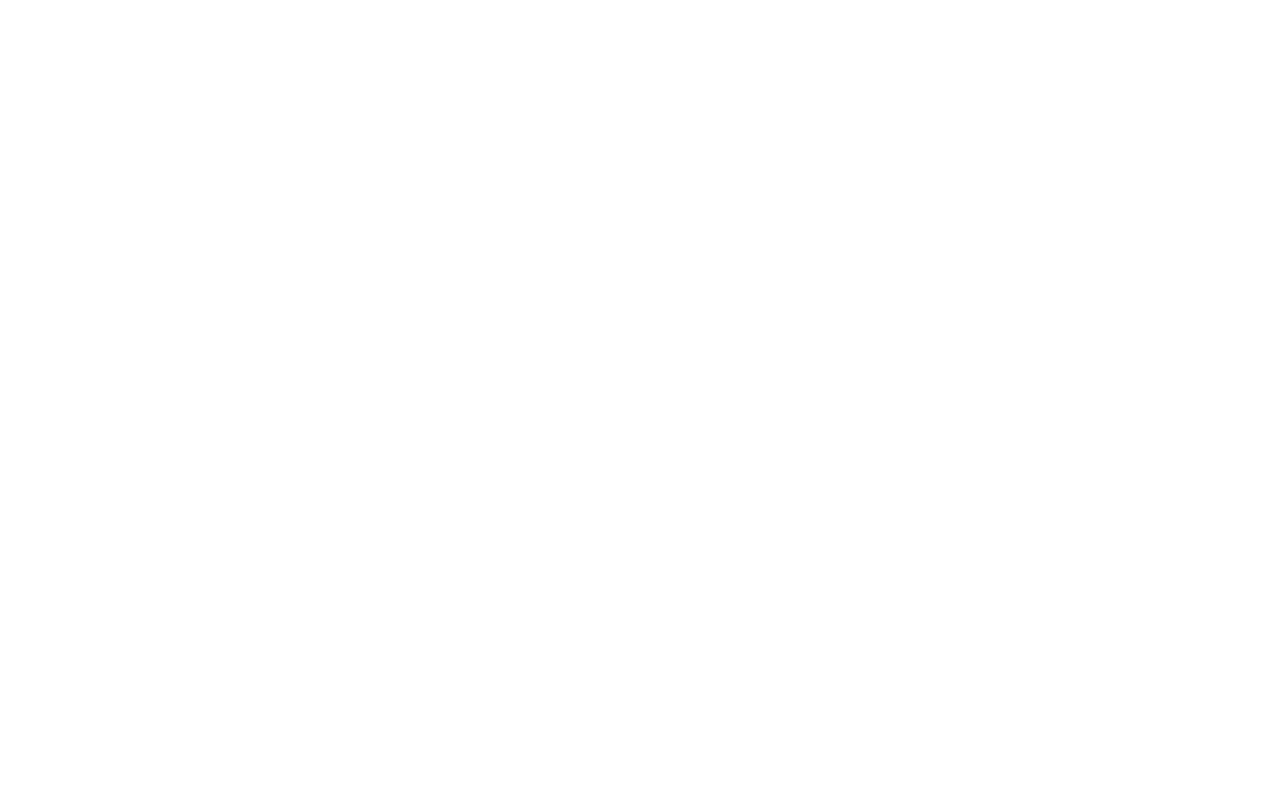
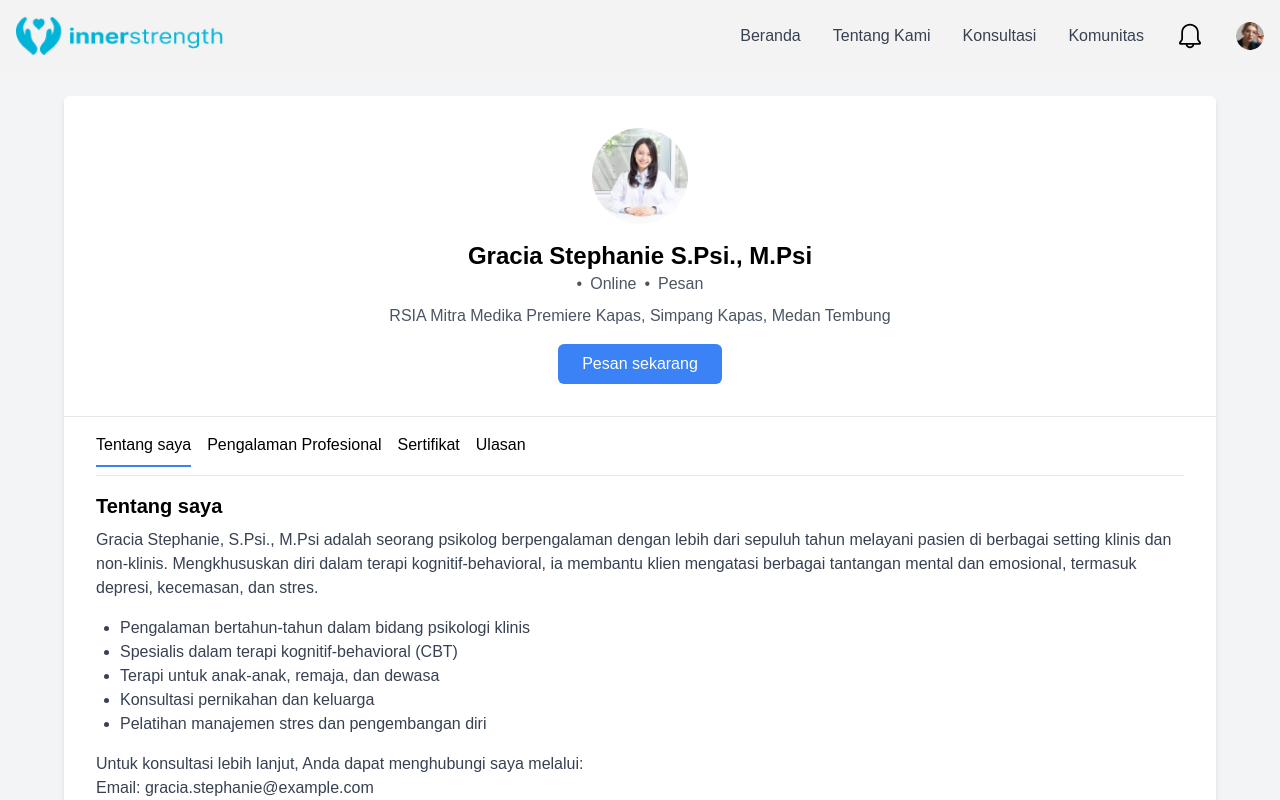
Before and after one commit to kupzed/InnerStrength, a React (Create React App) app: page /DetailKonsultasi in a window 1280 px wide. Before the commit this address had no page. Shown: the top 800 px of the page. Built offline with nearby package versions, Linux system fonts and the light colour scheme.

Commit message:
Detail Terapis

```diff
--- a/src/App.js
+++ b/src/App.js
@@ -71,6 +71,7 @@
 import Postingan4 from './pages/postingan4.jsx';
 import Postingan5 from './pages/postingan5.jsx';
 import Postingan6 from './pages/postingan6.jsx';
+import DetailKonsultasi from './pageslogin/konsultasi/DetailKonsultasi.jsx';
 
 const App = () => {
   return (
@@ -148,6 +149,7 @@
           <Route path="/Postingan5" element={<Postingan5 />} />
           <Route path="/Postingan6" element={<Postingan6 />} />
           <Route path="/Postinganmu" element={<Postinganmu />} />
+          <Route path="/DetailKonsultasi" element={<DetailKonsultasi />} />
           </Routes>
       </BrowserRouter>
     </div>
--- /dev/null
+++ b/src/pageslogin/konsultasi/DetailKonsultasi.jsx
@@ -0,0 +1,65 @@
+import React from 'react';
+import { FaRegStar, FaStar } from 'react-icons/fa';
+import Navbar from '../../components/HeaderLogin';
+import Footer from '../../components/Footer';
+import ppdokter from './assets/gracia.jpg'
+
+const DetailKonsultasi = () => {
+  return (
+    <div className="overflow-hidden">
+    <Navbar />
+    <div className="bg-gray-100 mt-16 min-h-screen p-4 md:p-8">
+      <div className="max-w-6xl mx-auto bg-white shadow-md rounded-md overflow-hidden">
+        <div className="p-4 md:p-8 flex flex-col items-center">
+          <img
+            src={ppdokter}
+            alt="Gracia Stephanie"
+            className="w-24 h-24 rounded-full object-cover mb-4"
+          />
+          <h1 className="text-2xl font-bold">Gracia Stephanie S.Psi., M.Psi</h1>
+          <div className="text-gray-600 flex items-center space-x-2">
+            <span>•</span>
+            <span>Online</span>
+            <span>•</span>
+            <span>Pesan</span>
+          </div>
+          <div className="text-gray-600 mt-2 text-center">
+            RSIA Mitra Medika Premiere Kapas, Simpang Kapas, Medan Tembung
+          </div>
+          <button className="mt-4 px-6 py-2 bg-blue-500 text-white rounded-md">Pesan sekarang</button>
+        </div>
+        <div className="px-4 md:px-8 py-4 border-t">
+          <ul className="flex space-x-4 border-b pb-2">
+            <li className="border-b-2 border-blue-500 pb-2">Tentang saya</li>
+            <li className="cursor-pointer hover:border-b-2 hover:border-blue-500 pb-2">Pengalaman Profesional</li>
+            <li className="cursor-pointer hover:border-b-2 hover:border-blue-500 pb-2">Sertifikat</li>
+            <li className="cursor-pointer hover:border-b-2 hover:border-blue-500 pb-2">Ulasan</li>
+          </ul>
+          <div className="mt-4">
+            <h2 className="text-xl font-bold mb-2">Tentang saya</h2>
+            <p className="text-gray-700">
+              Gracia Stephanie, S.Psi., M.Psi adalah seorang psikolog berpengalaman dengan lebih dari sepuluh tahun melayani pasien di berbagai setting klinis dan non-klinis.
+              Mengkhususkan diri dalam terapi kognitif-behavioral, ia membantu klien mengatasi berbagai tantangan mental dan emosional, termasuk depresi, kecemasan, dan stres.
+            </p>
+            <ul className="list-disc pl-6 mt-4 text-gray-700">
+              <li>Pengalaman bertahun-tahun dalam bidang psikologi klinis</li>
+              <li>Spesialis dalam terapi kognitif-behavioral (CBT)</li>
+              <li>Terapi untuk anak-anak, remaja, dan dewasa</li>
+              <li>Konsultasi pernikahan dan keluarga</li>
+              <li>Pelatihan manajemen stres dan pengembangan diri</li>
+            </ul>
+            <div className="mt-4">
+              <p className="text-gray-700">Untuk konsultasi lebih lanjut, Anda dapat menghubungi saya melalui:</p>
+              <p className="text-gray-700">Email: gracia.stephanie@example.com</p>
+              <p className="text-gray-700">Telepon: +62 123 4567 890</p>
+            </div>
+          </div>
+        </div>
+      </div>
+    </div>
+    <Footer />
+    </div>
+  );
+};
+
+export default DetailKonsultasi;
--- a/src/pageslogin/konsultasi/ListTerapisLogin.jsx
+++ b/src/pageslogin/konsultasi/ListTerapisLogin.jsx
@@ -99,9 +99,9 @@
                   ))}
                 </div>
                 <p className="mt-2 text-gray-600">{terapis.description}</p>
-                <button className="w-full mt-4 bg-[#1572A1] text-white px-4 py-2 rounded hover:bg-blue-500">
+                <Link to="/DetailKonsultasi"><button className="w-full mt-4 bg-[#1572A1] text-white px-4 py-2 rounded hover:bg-blue-500">
                   Konsultasi
-                </button>
+                </button></Link>
               </div>
             </div>
           </div>
--- a/src/pageslogin/konsultasi/RecommendationLogin.jsx
+++ b/src/pageslogin/konsultasi/RecommendationLogin.jsx
@@ -51,9 +51,9 @@
                 <p className="text-gray-600">{rec.mode}</p>
                 <p className="text-gray-600">Jumlah Disukai: {rec.like}</p>
                 <p className="text-gray-600">Pengalaman: {rec.experience}</p>
-                <button className="w-full item-center mt-4 bg-[#1572A1] text-white px-4 py-2 rounded hover:bg-blue-500">
+                <Link to="/DetailKonsultasi"><button className="w-full item-center mt-4 bg-[#1572A1] text-white px-4 py-2 rounded hover:bg-blue-500">
                   Konsultasi
-                </button>
+                </button></Link>
               </div>
             </div>
           ))}
```
